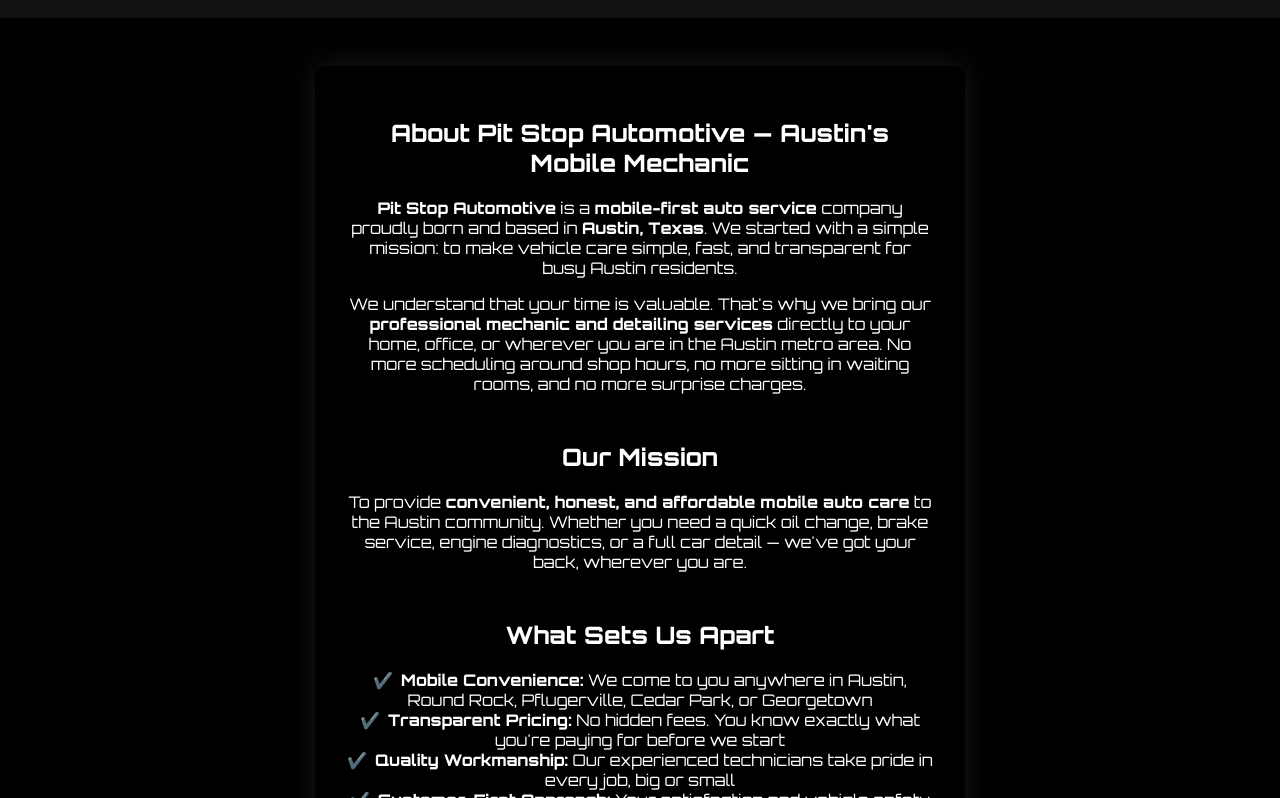
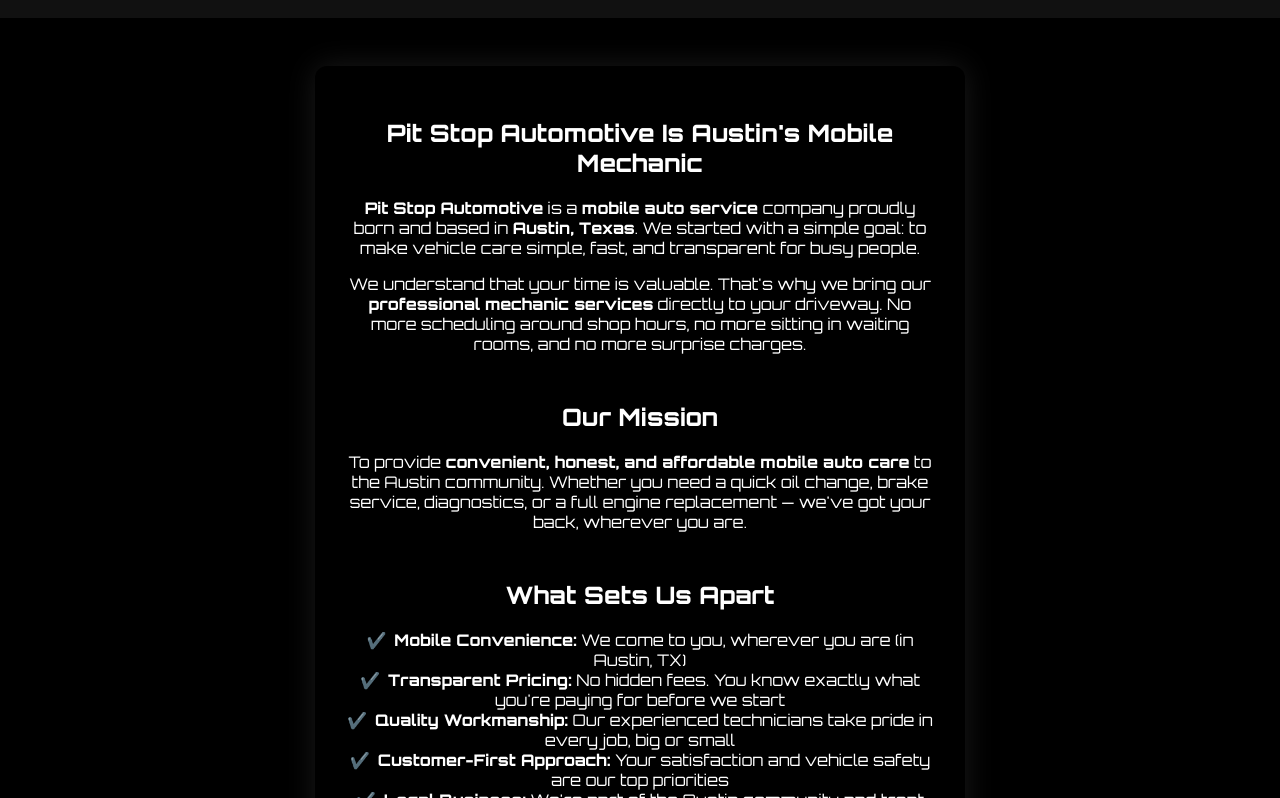
Before and after one commit to rileyjayala41/pitstop-next, a Next.js app: page /about in a window 1280 px wide. Shown: the part 602-1400 px from the top of the page. Built offline with nearby package versions, Linux system fonts and the light colour scheme.

Commit message:
Version 1.0 live

```diff
--- a/app/about/page.tsx
+++ b/app/about/page.tsx
@@ -69,20 +69,19 @@
 
       <article>
         <section id="about">
-          <h2>About Pit Stop Automotive — Austin&apos;s Mobile Mechanic</h2>
+          <h2>Pit Stop Automotive Is Austin&apos;s Mobile Mechanic</h2>
           <p>
             <strong>Pit Stop Automotive</strong> is a{" "}
-            <strong>mobile-first auto service</strong> company proudly born and
+            <strong>mobile auto service</strong> company proudly born and
             based in <strong>Austin, Texas</strong>. We started with a simple
-            mission: to make vehicle care simple, fast, and transparent for busy
-            Austin residents.
+            goal: to make vehicle care simple, fast, and transparent for busy
+            people.
           </p>
 
           <p>
             We understand that your time is valuable. That&apos;s why we bring
-            our <strong>professional mechanic and detailing services</strong>{" "}
-            directly to your home, office, or wherever you are in the Austin
-            metro area. No more scheduling around shop hours, no more sitting in
+            our <strong>professional mechanic services</strong>{" "}
+            directly to your driveway. No more scheduling around shop hours, no more sitting in
             waiting rooms, and no more surprise charges.
           </p>
         </section>
@@ -93,7 +92,7 @@
             To provide{" "}
             <strong>convenient, honest, and affordable mobile auto care</strong>{" "}
             to the Austin community. Whether you need a quick oil change, brake
-            service, engine diagnostics, or a full car detail — we&apos;ve got
+            service, diagnostics, or a full engine replacement — we&apos;ve got
             your back, wherever you are.
           </p>
         </section>
@@ -102,8 +101,7 @@
           <h2>What Sets Us Apart</h2>
           <ul className="ul">
             <li>
-              <strong>Mobile Convenience:</strong> We come to you anywhere in
-              Austin, Round Rock, Pflugerville, Cedar Park, or Georgetown
+              <strong>Mobile Convenience:</strong> We come to you, wherever you are (in Austin, TX)
             </li>
             <li>
               <strong>Transparent Pricing:</strong> No hidden fees. You know
@@ -139,7 +137,7 @@
         <section id="cta">
           <h2>Ready to Experience Mobile Auto Care?</h2>
           <p>
-            Skip the hassle of traditional auto shops. Let Pit Stop Automotive
+            Skip the hassle of traditional shops. Let us
             bring expert service to your doorstep.
           </p>
           <div className="cta">
--- a/app/services/page.tsx
+++ b/app/services/page.tsx
@@ -56,7 +56,7 @@
                 position: 5,
                 name: "Suspension Repair",
 		description:
-                  "Big spring and coilover suspention type repair and replacement.",
+                  "Suspension type repair and replacement.",
               },
               {
                 "@type": "Service",
@@ -138,7 +138,7 @@
    	    <li>Engine removal</li>
     	    <li>Installation of replacement engine</li>
     	    <li>System connections and fluid refill</li>
-    	    <li>Startup and Testing</li>
+    	    <li>Startup and testing</li>
   	  </ul>
 	</section>
 
```
Also changed, not shown: app/page.tsx (+4 -4 lines).
